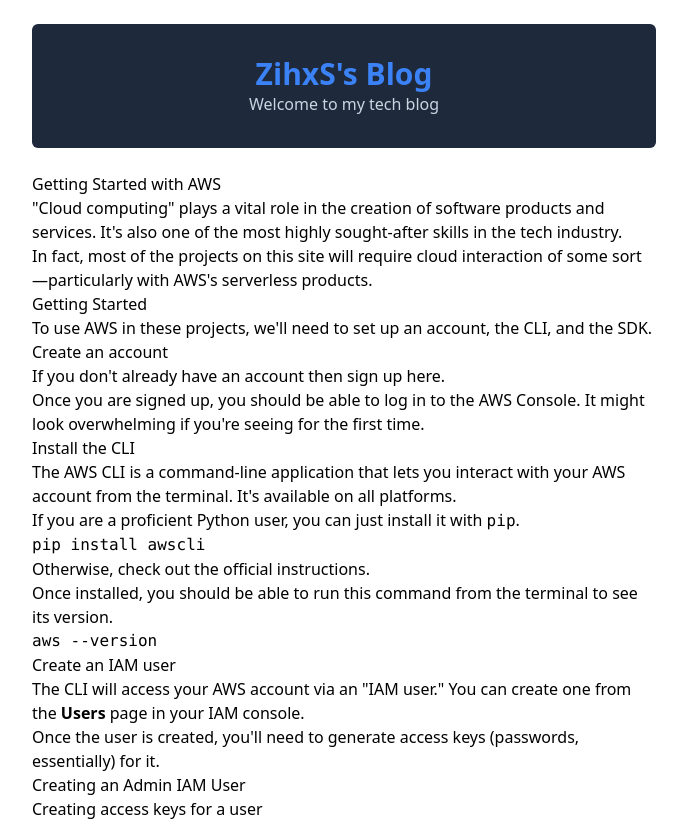
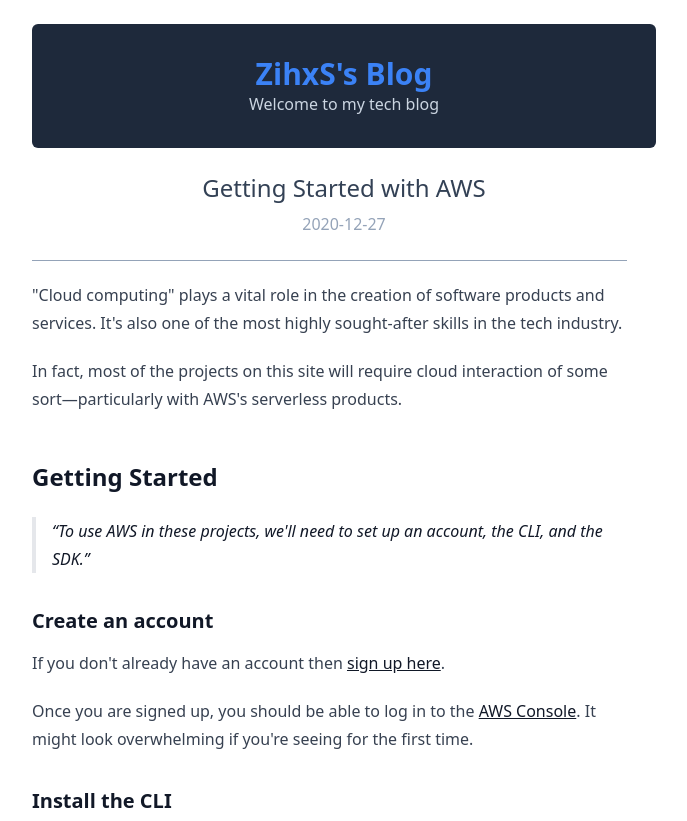
Before and after one commit to ZihxS/next-blog-static, a Next.js app: page /aws-quickstart in a window 1280 px wide. Shown: the top 821 px of the page, without its empty margins (296-983 px from the left). Built offline with nearby package versions, Linux system fonts and the light colour scheme.

Commit message:
update layout and style

```diff
--- a/src/app/[slug]/page.tsx
+++ b/src/app/[slug]/page.tsx
@@ -17,8 +17,13 @@
 
     return (
         <>
-            <h1>{post.data.title}</h1>
-            <Markdown>{post.content}</Markdown>
+            <div className='text-center'>
+                <h1 className='text-2xl text-slate-700'>{post.data.title}</h1>
+                <p className='text-slate-400 mt-2'>{post.data.date}</p>
+            </div>
+            <article className='prose mt-6 border-t border-slate-400'>
+                <Markdown>{post.content}</Markdown>
+            </article>
         </>
     )
 }
```
